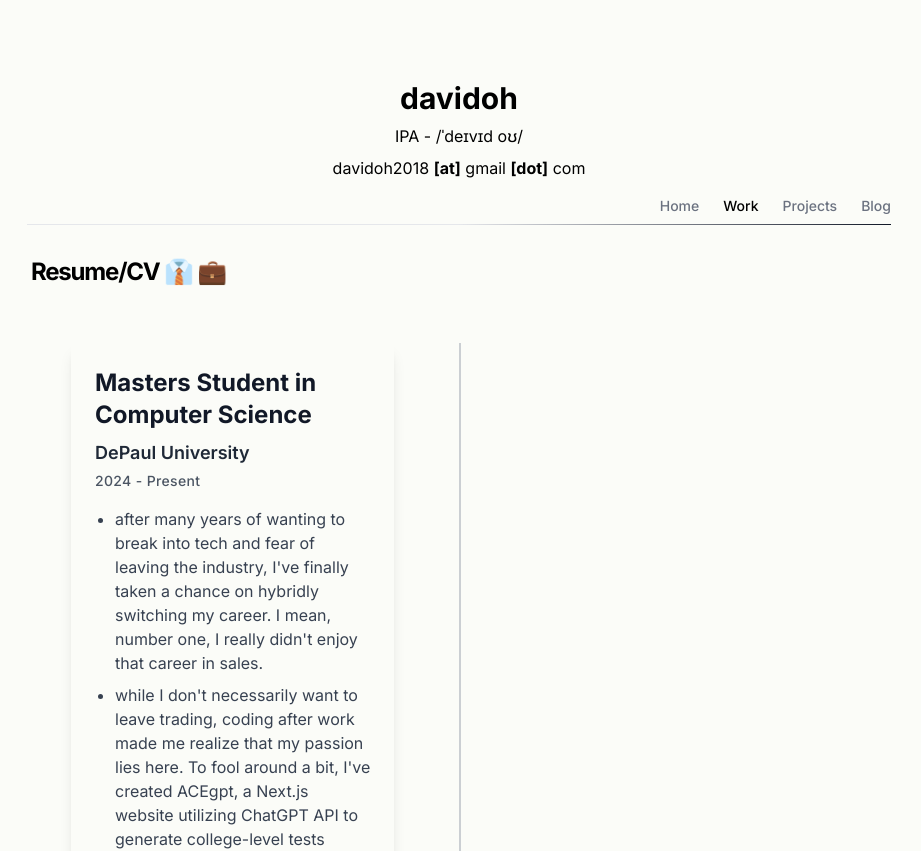
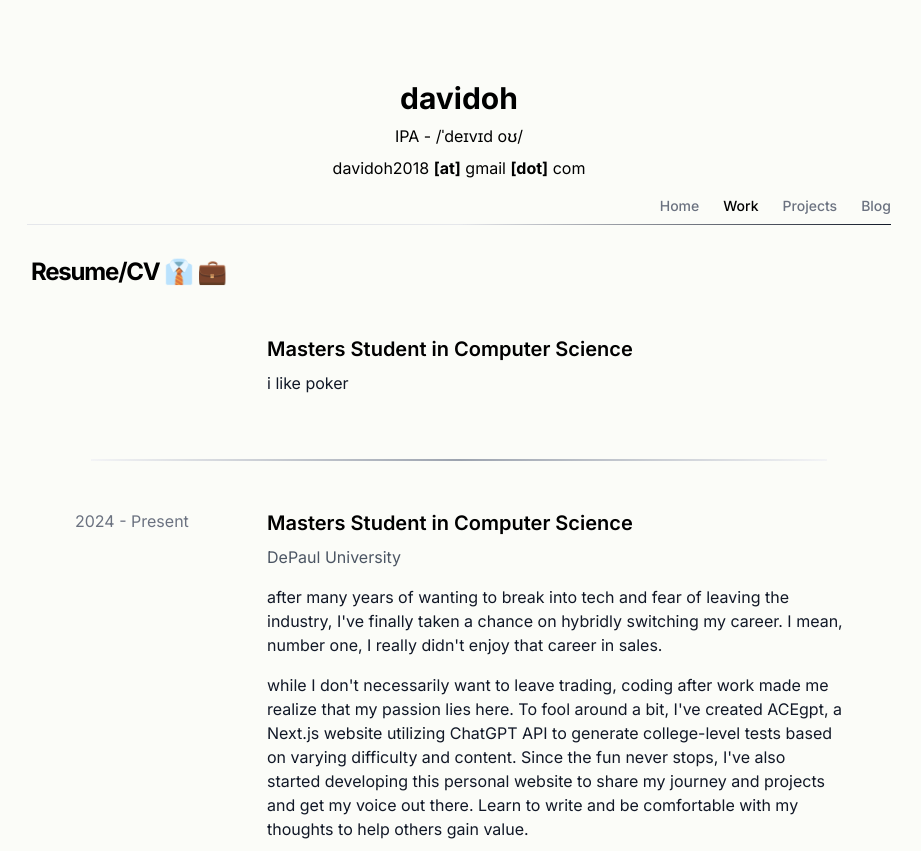
Before and after one commit to dkoh2018/itsdavidoh.com, a Next.js app: page /work in a window 1280 px wide. Shown: the top 851 px of the page, without its empty margins (181-1102 px from the left). Built offline with nearby package versions, Linux system fonts and the light colour scheme.

Commit message:
too compressed, changed it to dead simple like we wanted and added aboutme+work

```diff
--- a/src/app/projects/page.tsx
+++ b/src/app/projects/page.tsx
@@ -5,6 +5,11 @@ export default async function Projects() {
   return (
     <>
       <Section title="👨🏻‍💻 + 💻 = 👨‍💻">
+        <div className="flex-grow flex items-center justify-center my-20">
+          <p className="text-2xl font-bold text-center text-gray-600">
+            Looks like this page took a vacation
+          </p>
+        </div>
         <Link href={`/`} className="text-miami-blue underline">
           Back to main
         </Link>
--- /dev/null
+++ b/src/app/work/aboutme.ts
@@ -0,0 +1,11 @@
+export interface AboutMe {
+  title: string;
+  description: string[];
+}
+
+export const interests: AboutMe[] = [
+  {
+    title: "Masters Student in Computer Science",
+    description: ["i like poker"],
+  },
+];
--- a/src/app/work/page.tsx
+++ b/src/app/work/page.tsx
@@ -1,31 +1,41 @@
 import { Section } from "../_components/section";
 import Link from "next/link";
-import TimelineItem from "./timelineitem";
+import WorkExperienceItem from "./ui/workexperienceitem";
+import AboutMeItem from "./ui/aboutmeitem";
 import { experiences } from "./workexperience";
+import { interests } from "./aboutme";
+import HorizontalLine from "./ui/horizontalline";
 
 export default function ResumeCV() {
   return (
     <>
       <Section title="Resume/CV 👔 💼">
-        <div className="container mx-auto w-full h-full max-w-4xl">
-          <div className="relative wrap overflow-hidden p-4 md:p-10 h-full">
-            <div
-              className="border-2-2 absolute border-opacity-50 border-gray-400 h-full border hidden md:block"
-              style={{ left: "50%", zIndex: 0 }}
-            ></div>
-            {experiences.map((exp, index) => (
-              <TimelineItem
+        <div className="container mx-auto w-full h-full max-w-3xl">
+          <section className="mt-12 mb-12">
+            {interests.map((exp, index) => (
+              <AboutMeItem
                 key={index}
-                {...exp}
-                isLeft={index % 2 === 0}
+                title={exp.title}
+                description={exp.description}
               />
             ))}
-            <div className="mt-8 text-center">
-              <Link href={`/`} className="text-miami-blue underline">
-                Back to main
-              </Link>
-            </div>
-          </div>
+          </section>
+          <HorizontalLine />
+          <section className="mt-12 mb-12">
+            {experiences.map((exp, index) => (
+              <WorkExperienceItem
+                key={index}
+                date={exp.date}
+                title={exp.title}
+                company={exp.company}
+                description={exp.description}
+              />
+            ))}
+          </section>
+
+          <Link href={`/`} className="text-miami-blue underline">
+            Back to main
+          </Link>
         </div>
       </Section>
     </>
--- /dev/null
+++ b/src/app/work/ui/aboutmeitem.tsx
@@ -0,0 +1,40 @@
+import React from "react";
+import Link from "next/link";
+
+interface AboutMeItemProps {
+  title: string;
+  description: string[];
+  link?: string;
+  images?: string[];
+}
+
+const AboutMeItem: React.FC<AboutMeItemProps> = ({
+  title,
+  description,
+  link,
+  images,
+}) => {
+  return (
+    <div className="mb-12 flex">
+      <div className="w-1/4 pr-4"></div>
+      <div className="w-3/4">
+        <h3 className="text-xl font-semibold mb-2">
+          {link ? (
+            <Link href={link} className="hover:underline">
+              {title} →
+            </Link>
+          ) : (
+            title
+          )}
+        </h3>
+        {description.map((paragraph, index) => (
+          <p key={index} className="mb-4">
+            {paragraph}
+          </p>
+        ))}
+      </div>
+    </div>
+  );
+};
+
+export default AboutMeItem;
--- /dev/null
+++ b/src/app/work/ui/horizontalline.tsx
@@ -0,0 +1,13 @@
+import React from "react";
+
+const HorizontalLine: React.FC = () => {
+  return (
+    <div className="w-full my-8 px-4">
+      <div className="relative h-0.5">
+        <div className="absolute inset-0 bg-gradient-to-r from-gray-100 via-gray-400 to-gray-100"></div>
+      </div>
+    </div>
+  );
+};
+
+export default HorizontalLine;
--- /dev/null
+++ b/src/app/work/ui/workexperienceimg.tsx
@@ -0,0 +1,30 @@
+import React from "react";
+import Image from "next/image";
+
+interface WorkExperienceImagesProps {
+  images?: string[];
+}
+
+const WorkExperienceImages: React.FC<WorkExperienceImagesProps> = ({
+  images,
+}) => {
+  if (!images || images.length === 0) return null;
+
+  return (
+    <div className="flex space-x-4 mt-4">
+      {images.map((src, index) => (
+        <div key={index} className="w-1/3">
+          <Image
+            src={src}
+            alt={`Project image ${index + 1}`}
+            width={300}
+            height={200}
+            className="rounded-lg"
+          />
+        </div>
+      ))}
+    </div>
+  );
+};
+
+export default WorkExperienceImages;
--- /dev/null
+++ b/src/app/work/ui/workexperienceitem.tsx
@@ -0,0 +1,49 @@
+import React from "react";
+import Link from "next/link";
+import WorkExperienceImages from "./workexperienceimg";
+
+interface WorkExperienceItemProps {
+  date: string;
+  title: string;
+  company: string;
+  description: string[];
+  link?: string;
+  images?: string[];
+}
+
+const WorkExperienceItem: React.FC<WorkExperienceItemProps> = ({
+  date,
+  title,
+  company,
+  description,
+  link,
+  images,
+}) => {
+  return (
+    <div className="mb-12 flex">
+      <div className="w-1/4 pr-4">
+        <span className="text-gray-500">{date}</span>
+      </div>
+      <div className="w-3/4">
+        <h3 className="text-xl font-semibold mb-2">
+          {link ? (
+            <Link href={link} className="hover:underline">
+              {title} →
+            </Link>
+          ) : (
+            title
+          )}
+        </h3>
+        <p className="text-gray-600 mb-4">{company}</p>
+        {description.map((paragraph, index) => (
+          <p key={index} className="mb-4">
+            {paragraph}
+          </p>
+        ))}
+        <WorkExperienceImages images={images} />
+      </div>
+    </div>
+  );
+};
+
+export default WorkExperienceItem;
```
Also changed, not shown: src/app/work/ui/timelineitem.tsx (renamed from src/app/work/timelineitem.tsx).
